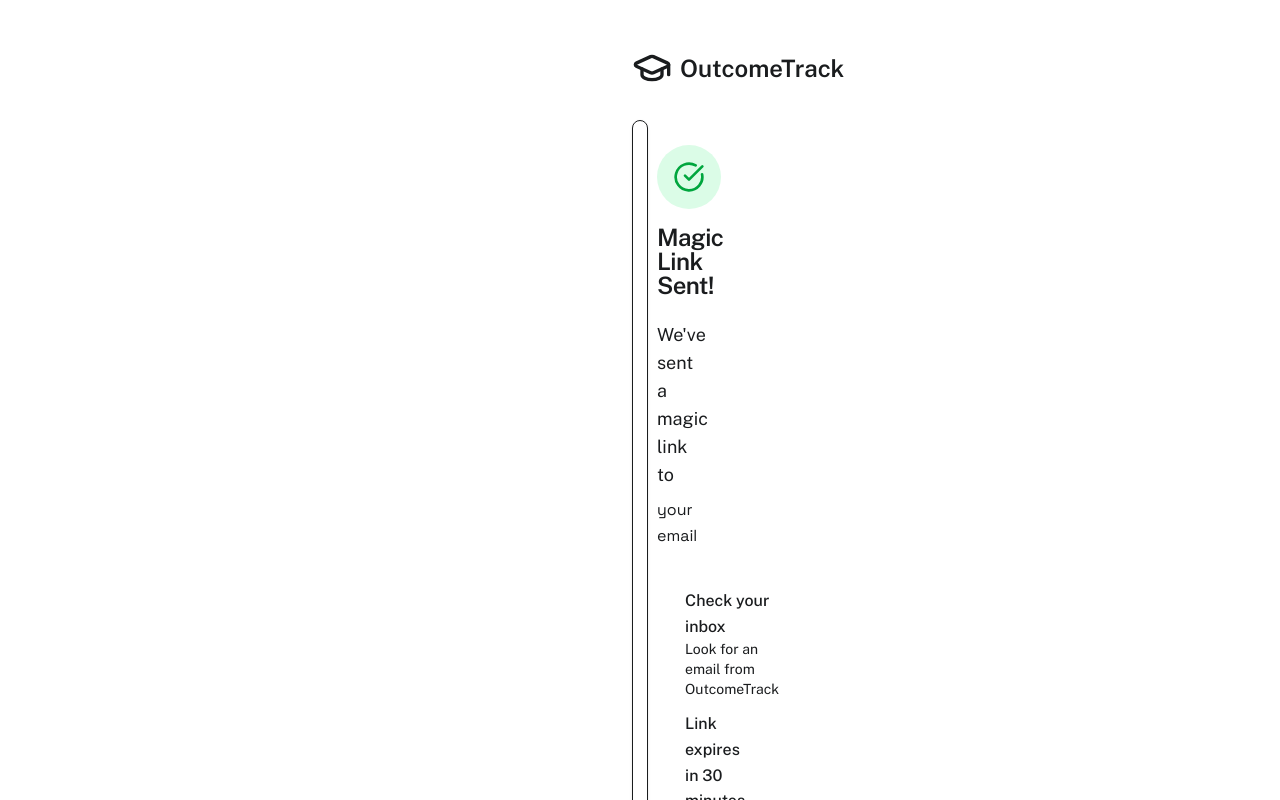
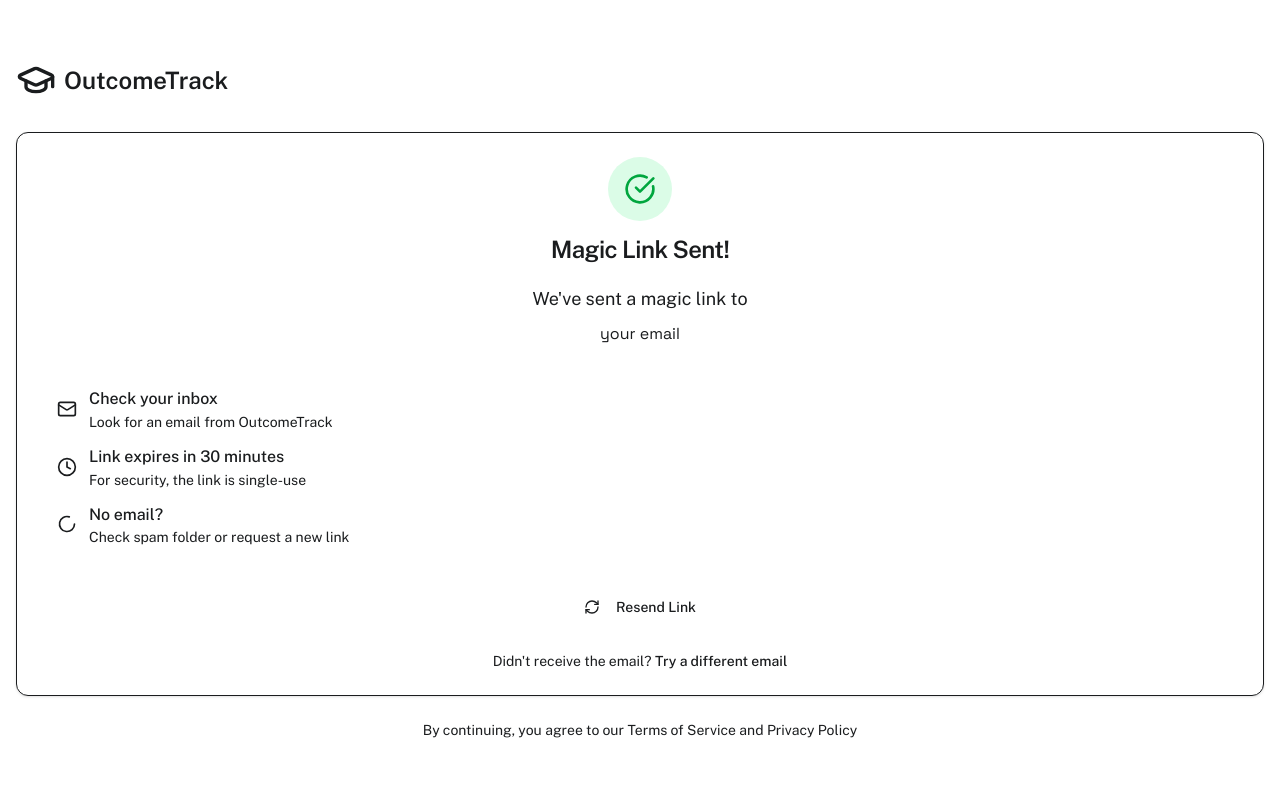
Before and after one commit to harshtohai/skilltrack-beta, a Next.js app: page /auth/trainee/sent in a window 1280 px wide. Shown: the top 800 px of the page. Built offline with nearby package versions, Linux system fonts and the light colour scheme.

Commit message:
fix(ui): magic link sent page card width (w-full on card and wrapper, signup pattern)

```diff
--- a/src/app/auth/trainee/sent/page.tsx
+++ b/src/app/auth/trainee/sent/page.tsx
@@ -39,13 +39,13 @@
 
   return (
     <div className="min-h-screen bg-gradient-to-b from-background to-muted/30 flex items-center justify-center py-12 px-4">
-      <div className="w-full max-w-md">
+      <div className="w-full">
         <Link href="/" className="inline-flex items-center gap-2 mb-8">
           <GraduationCap className="h-10 w-10 text-primary" />
           <span className="text-2xl font-bold text-primary-foreground">OutcomeTrack</span>
         </Link>
 
-        <Card>
+        <Card className="w-full">
           <CardHeader className="text-center">
             <div className="mx-auto mb-4 flex h-16 w-16 items-center justify-center rounded-full bg-green-100">
               <CheckCircle className="h-8 w-8 text-green-600" />
```
